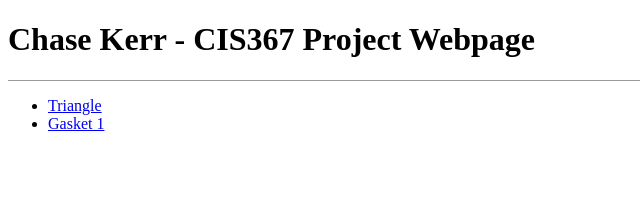
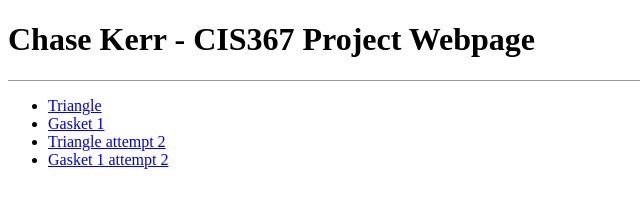
Before and after one commit to CKerr270/CIS367ComputerGraphics, a plain HTML site: page index.html in a window 1280 px wide. Shown: the whole page, without its empty margins (0-640 px from the left). Drawn offline with Linux system fonts and the light colour scheme.

Commit message:
Update index.html

```diff
--- a/index.html
+++ b/index.html
@@ -10,6 +10,8 @@
 <ul>
 <li><a href="https://ckerr270.github.io/CIS367ComputerGraphics/HW1-Triangle/hw1-Kerr.html">Triangle</a></li>
 <li><a href="https://ckerr270.github.io/CIS367ComputerGraphics/HW1-Sierpinski/gasket-Kerr1.html">Gasket 1</a></li>
+<li><a href="/HW1-Triangle/hw1-Kerr.html">Triangle attempt 2</a></li>
+<li><a href="/HW1-Sierpinski/gasket-Kerr1.html">Gasket 1 attempt 2</a></li>
 </ul>
 
 </body>
```
